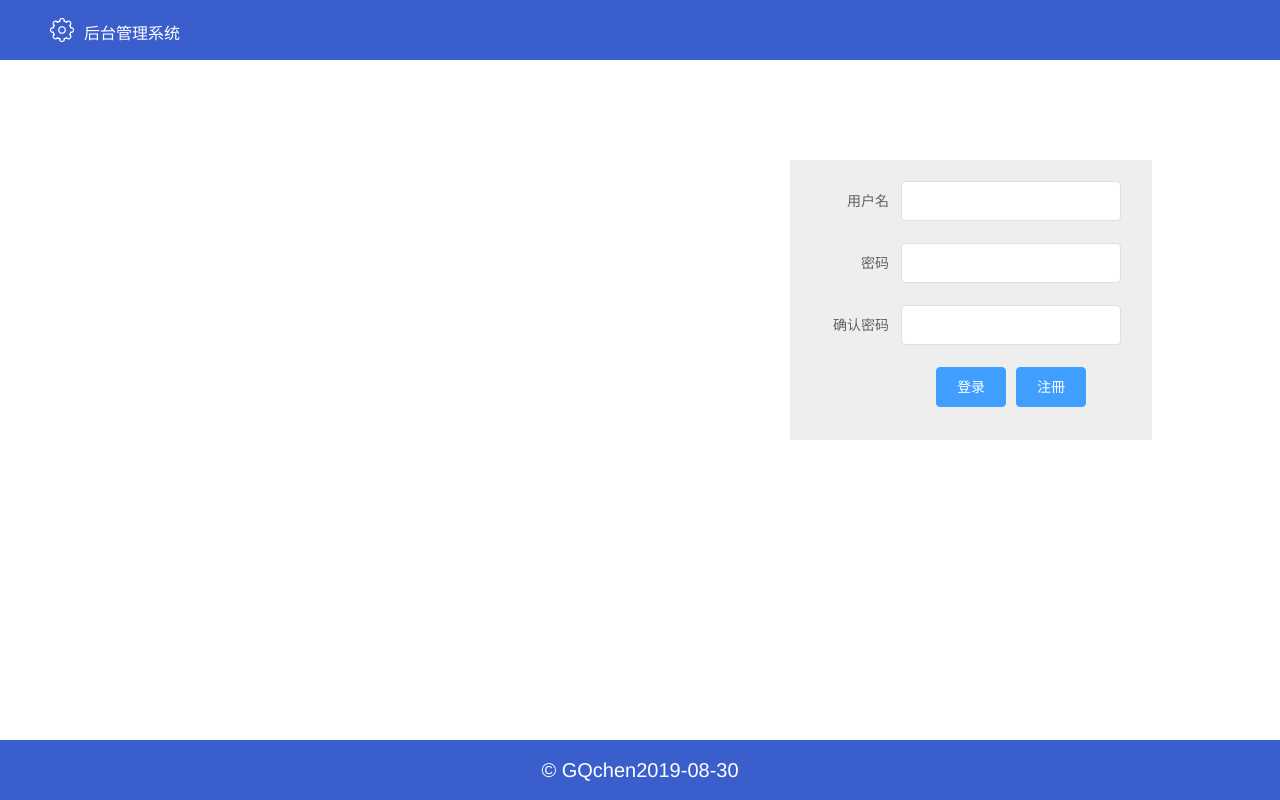
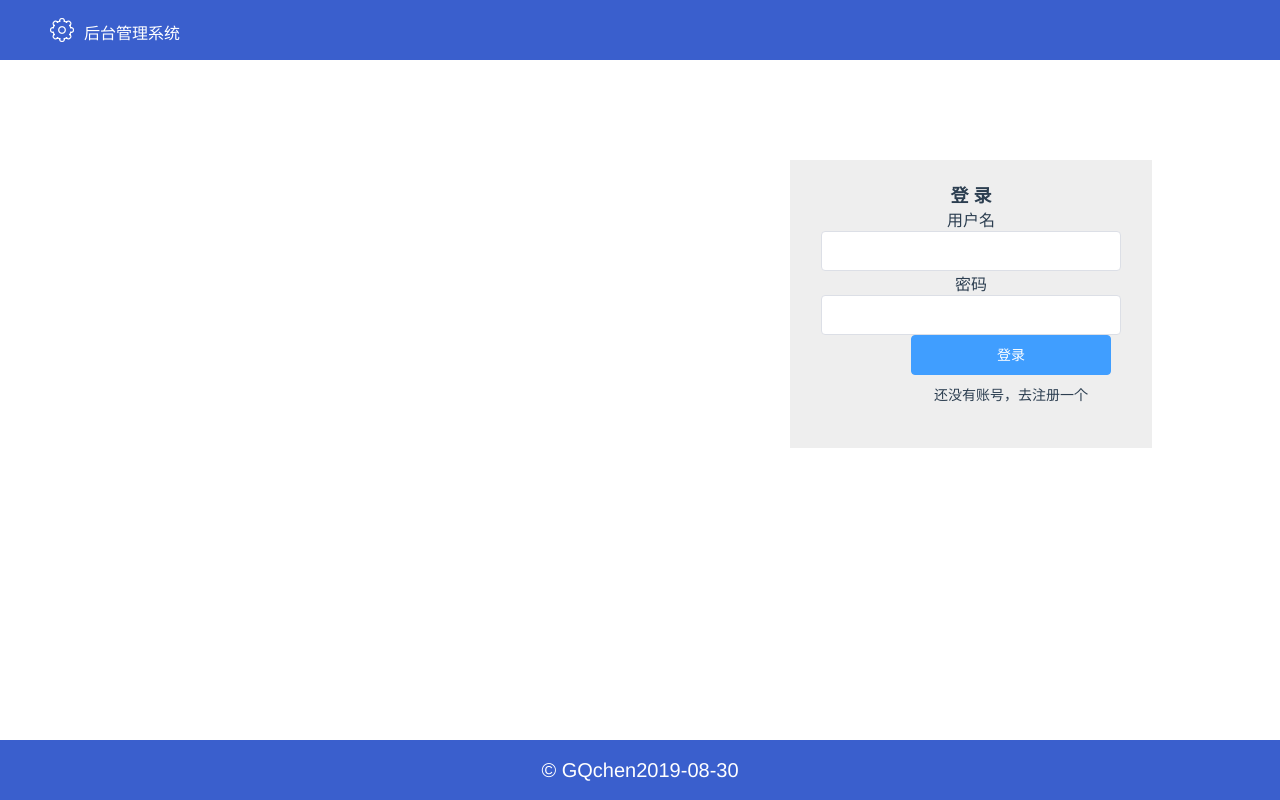
Before and after one commit to Arsenal072/vue-koa2-mongodb, a Vue app: page / in a window 1280 px wide. Built offline with nearby package versions, Linux system fonts and the light colour scheme; grey boxes are pictures that could not be loaded.

Commit message:
update：样式修改

```diff
--- a/src/views/Home.vue
+++ b/src/views/Home.vue
@@ -18,19 +18,20 @@
         </div>
         <div class='main-content'>
             <div class='login-modal'>
+                <span class='title'>{{isRegister?'注 册':'登 录'}}</span>
                 <el-form ref="form" :model="form" label-width="80px">
-                    <el-form-item label="用户名">
+                    <span class='item-title'>用户名</span>
                     <el-input v-model="form.username"></el-input>
-                    </el-form-item>
-                    <el-form-item label="密码">
+                    <span class='item-title'>密码</span>
                     <el-input v-model="form.password"></el-input>
-                    </el-form-item>
-                    <el-form-item label="确认密码">
+                    <div v-if='isRegister'>
+                        <span class='item-title'>确认密码</span>
                         <el-input v-model="form.confirmPassword"></el-input>
-                    </el-form-item>
+                    </div>
                     <el-form-item>
-                        <el-button type="primary" @click="login">登录</el-button>
-                        <el-button type="primary" @click="register">注冊</el-button>
+                        <el-button type="primary" @click="login" class='login-btn'>登录</el-button>
+                        <p @click='toRegister'>还没有账号，去注册一个</p>
+                        <el-button type="primary" @click="register" v-if='isRegister'>注冊</el-button>
                     </el-form-item>
                 </el-form>
             </div>
@@ -39,7 +40,7 @@
         <div class="bottom-box">
             <div>&copy;
                 <span>GQchen</span>
-                <span >2019-08-30</span>
+                <span>2019-08-30</span>
             </div>
         </div>
     </div>
@@ -48,26 +49,29 @@
 <script>
     export default {
         name: "Home",
-    components: {
-    },
-    data(){
+        components: {},
+        data() {
             return {
                 userInfo: {},
                 form: {
                     username: '',
                     password: '',
                     confirmPassword: ''
-            }
+                },
+                isRegister: false
             }
         },
         methods: {
-        login(){
+            login() {
                 this.$router.push('/login')
             },
-        register(){
+            toRegister() {
+                this.isRegister = true
+            },
+            register() {
                 this.$router.push('/register')
             },
-        logout(){
+            logout() {
 
             },
             onSubmit() {
@@ -86,31 +90,38 @@ export default {
             padding: 0 50px;
             color: #fff;
             background-color: #3a5fcd;
+
             .iconfont {
                 font-size: 24px;
             }
-        .left-box{
-            .iconfont{
+
+            .left-box {
+                .iconfont {
                     padding-right: 10px;
                 }
             }
+
             .right-box {
                 padding-right: 100px;
+
                 .quit-box {
                     padding-left: 20px;
                     font-size: 18px;
                     display: inline-block;
                     cursor: pointer;
+
                     .icon-tuichu {
                         font-size: 18px;
                     }
                 }
             }
         }
-    .main-content{
+
+        .main-content {
             width: 80%;
             margin: 0 auto;
-        .login-modal{
+
+            .login-modal {
                 position: relative;
                 top: 100px;
                 float: right;
@@ -118,11 +129,20 @@ export default {
                 border: 1px solid #eee;
                 padding: 20px 30px 10px;
                 background-color: #eee;
+                .title{
+                    font-size: 18px;
+                    font-weight: bold;
+                }
+            }
+
+            .login-btn {
+                width: 200px;
             }
 
             background: url('/assets/images/background.gif') no-repeat center top;
         }
-    .bottom-box{
+
+        .bottom-box {
             position: absolute;
             bottom: 0;
             width: 100%;
```
Lines whose indentation alone changed are shown as unchanged.
